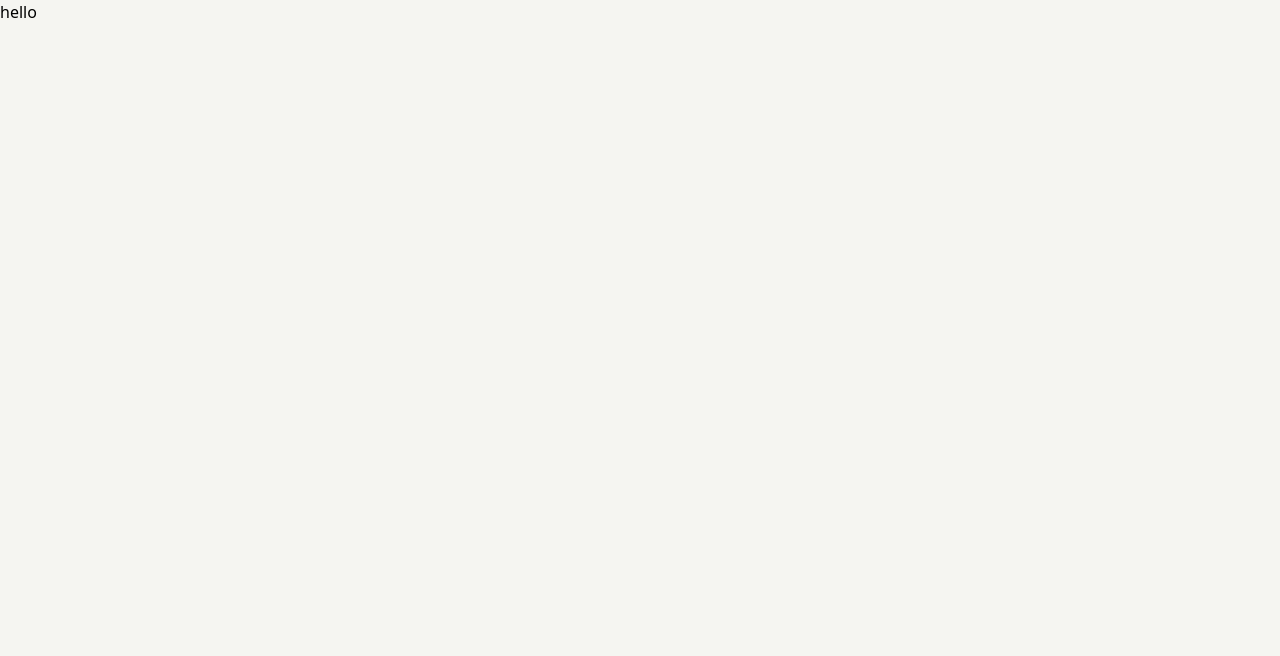
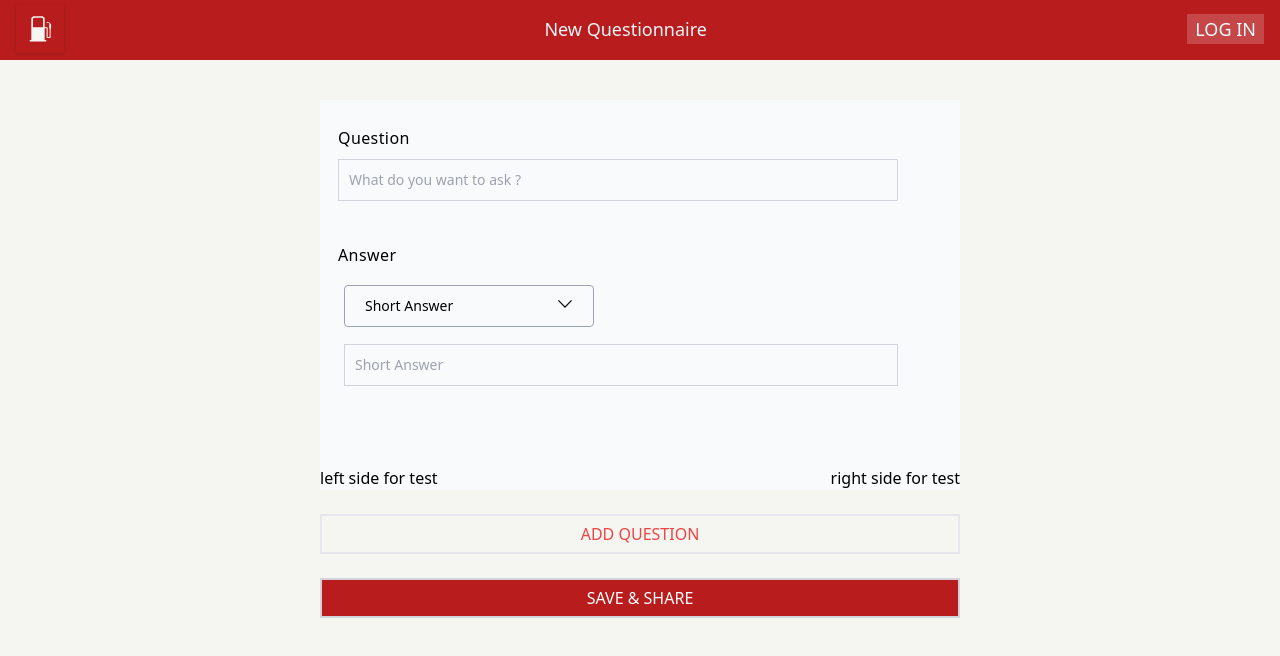
Before and after one commit to syedhaseebhamza/QA-Form, a React (Create React App) app: page / in a window 1280 px wide. Shown: the top 656 px of the page. Built offline with nearby package versions, Linux system fonts and the light colour scheme.

Commit message:
Add pickerdropdown and add logic on them

```diff
--- a/src/App.js
+++ b/src/App.js
@@ -1,13 +1,13 @@
 import "./App.css";
-import Pickerdropdown from "./components/Pickerdropdown";
 
-// import Layout from "./layoutFolder/Layout.jsx";
+
+import Layout from "./layoutFolder/Layout.jsx";
 
 function App() {
   return (
     <div className="h-[100vh] bg-secondary">
-      {/* <Layout /> */}
-      <Pickerdropdown />
+      <Layout />
+
     </div>
   );
 }
--- a/src/components/Dynamicinput.jsx
+++ b/src/components/Dynamicinput.jsx
@@ -5,7 +5,7 @@ const inputStyle = tv({
   base: "bg-gray-50 border border-gray-300  p-2.5 placeholder-gray-400 text-gray-700 text-sm w-[90%] ",
 });
 
-function Dynamicinput({ placeholder, value, onChange }) {
+function Dynamicinput({ placeholder, value, onChange, height }) {
   return (
     <div>
       <input
@@ -14,6 +14,7 @@ function Dynamicinput({ placeholder, value, onChange }) {
         placeholder={placeholder}
         onChange={onChange}
         className={inputStyle({})}
+        style={{ height: height }}
       />
     </div>
   );
--- a/src/components/Main.jsx
+++ b/src/components/Main.jsx
@@ -1,18 +1,29 @@
 import React from "react";
 import Dynamicinput from "./Dynamicinput";
+import Pickerdropdown from "./Pickerdropdown";
 
 function Main() {
   return (
-    <div className="  w-[50%] mx-auto bg-slate-50 mt-16">
-      <h1 className="pl-[18px] pt-[15px] capitalize leading-3 decoration-1 tracking-wide ">
+    <div className="  w-[50%] mx-auto bg-slate-50 mt-10">
+      <h1 className="pl-[18px] pt-[2rem] capitalize leading-3 decoration-1 tracking-wide ">
         Question
       </h1>
       <div className="pl-[18px] pt-[15px]">
         <Dynamicinput placeholder="What do you want to ask ? " />
       </div>
-      <h1 className="capitalize leading-3 decoration-1 tracking-wide  pl-[18px] pt-[15px]">
-        Answer
-      </h1>
+      <div>
+        <h1 className="capitalize leading-3 decoration-1 tracking-wide  pl-[18px] mt-[3rem]">
+          Answer
+        </h1>
+      </div>
+
+      <div className="pt-6 pl-6">
+        <Pickerdropdown />
+      </div>
+      <footer className="flex justify-between pt-20">
+        <h1>left side for test </h1>
+        <h2>right side for test </h2>
+      </footer>
     </div>
   );
 }
--- a/src/components/Pickerdropdown.jsx
+++ b/src/components/Pickerdropdown.jsx
@@ -1,9 +1,53 @@
-import React from "react";
+import React, { useState } from "react";
+
+import Dynamicinput from "./Dynamicinput";
 
 function Pickerdropdown() {
+  const [selectedOption, setSelectedOption] = useState("Short Answer");
+
+  const handleButtonClick = () => {
+    if (selectedOption !== "select") {
+      setSelectedOption("select");
+    }
+  };
+
+  const handleOptionSelect = (componentName) => {
+    setSelectedOption(componentName);
+  };
+
   return (
     <div>
-      <h1>hello</h1>
+      <button
+        onClick={handleButtonClick}
+        className="text-black border border-gray-400 font-medium rounded text-sm px-5 py-2.5 flex space-x-24 justify-between"
+      >
+        <span className="mr-2">
+          {selectedOption ? selectedOption : "selected "}
+        </span>
+        <span>
+          <img className="h-4 w-4" src="/down-arrow.svg" alt="" />
+        </span>
+      </button>
+
+      <div className="pt-[17px]">
+        {selectedOption === "select" ? (
+          <ul>
+            <li onClick={() => handleOptionSelect("Short Answer")}>
+              Short Answer
+            </li>
+            <li onClick={() => handleOptionSelect("Paragrapgh")}>Paragrapgh</li>
+          </ul>
+        ) : (
+          <div>
+            {selectedOption === "Short Answer" && (
+              <Dynamicinput placeholder={"Short Answer"} />
+            )}
+            {selectedOption === "Paragrapgh" && (
+              <Dynamicinput placeholder={"Long answer text"} height="5rem" />
+            )}
+          </div>
+        )}
+      </div>
     </div>
   );
 }
```
Also changed, not shown: public/down-arrow.svg (added).
